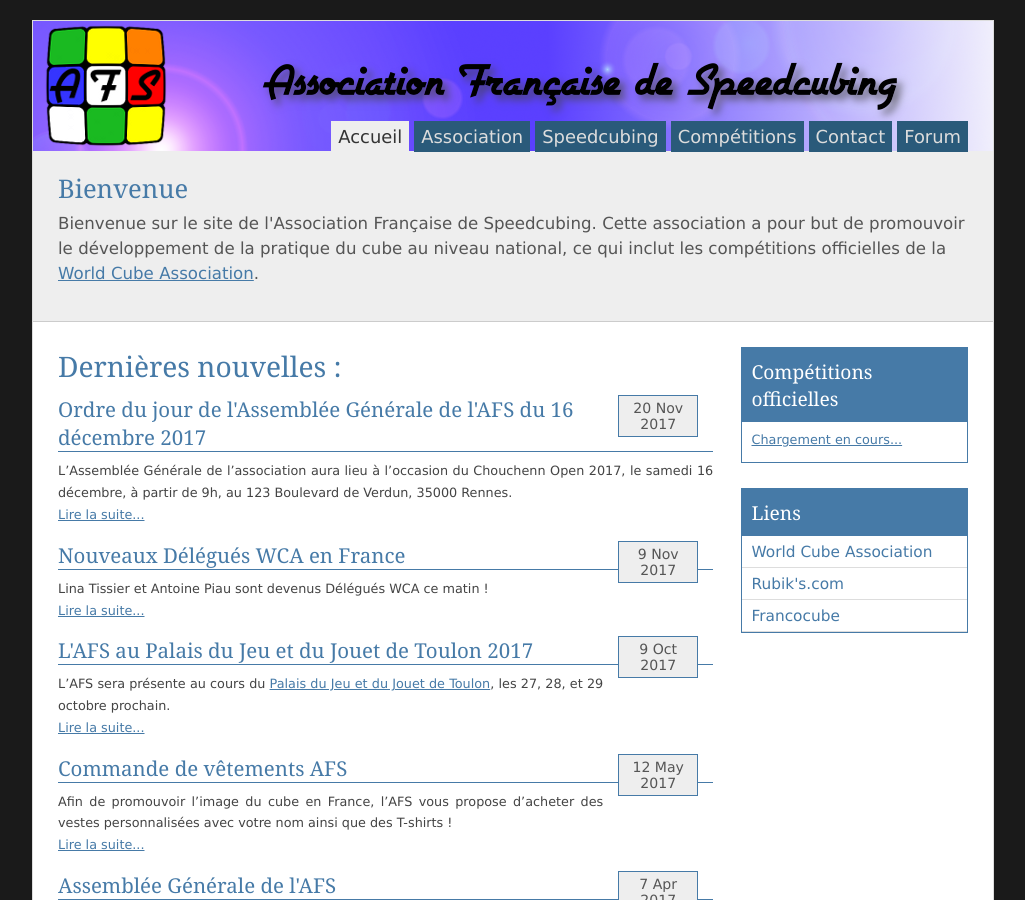
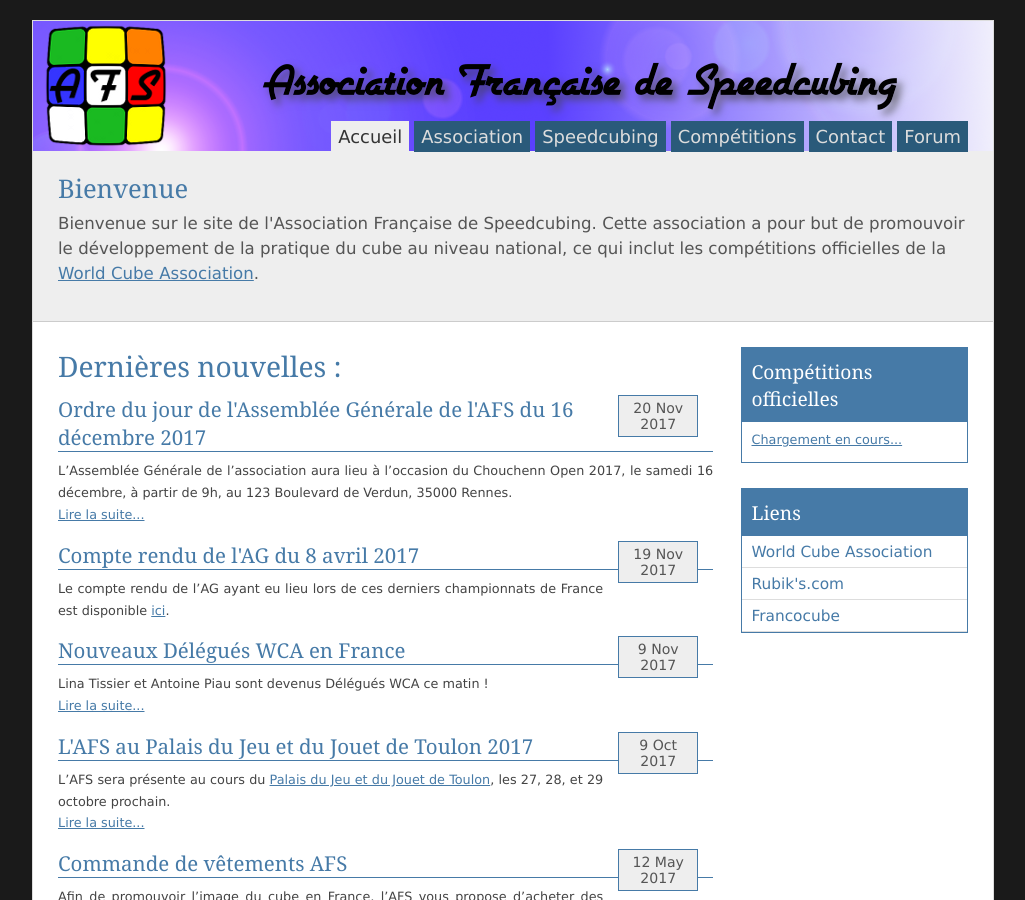
Before and after one commit to speedcubingmadrid/speedcubingmadrid.org, a Jekyll site: the page built from index.html, in a window 1280 px wide and 900 px high. Shown: the whole window, without its empty margins (127-1152 px from the left). Built offline with Jekyll 4.4.1, drawn with Linux system fonts in a browser that asks for light colours.

Commit message:
Ajout CR AG avril 2017

```diff
--- a/association/documents.md
+++ b/association/documents.md
@@ -6,6 +6,7 @@ permalink: /association/documents/
 ---
 ### Compte-rendus
 
+* [Assemblée Générale du 8 avril 2017]({{site.baseurl}}/uploads/AG_08-04-17.pdf)
 * [Assemblée Générale du 30 avril 2016]({{site.baseurl}}/uploads/AG_30-04-16.pdf)
 * [Assemblée Générale du 17 avril 2015]({{site.baseurl}}/uploads/AG_17-04-15.pdf)
 * [Assemblée Générale du 27 décembre 2014]({{site.baseurl}}/uploads/AG_27-12-14.pdf)
```
Also changed, not shown: _posts/news/2017-11-19-cr-ag.md (added, +7 -0 lines), 1 other file.
